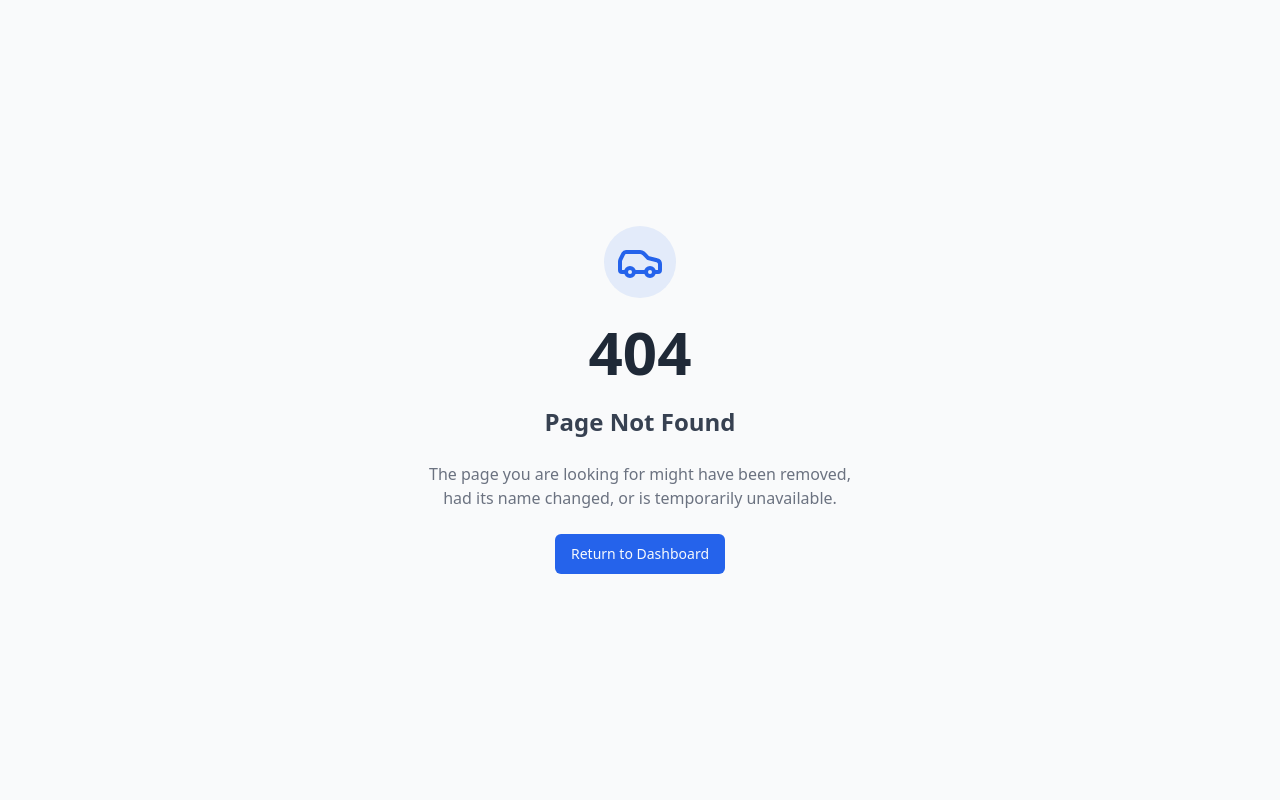
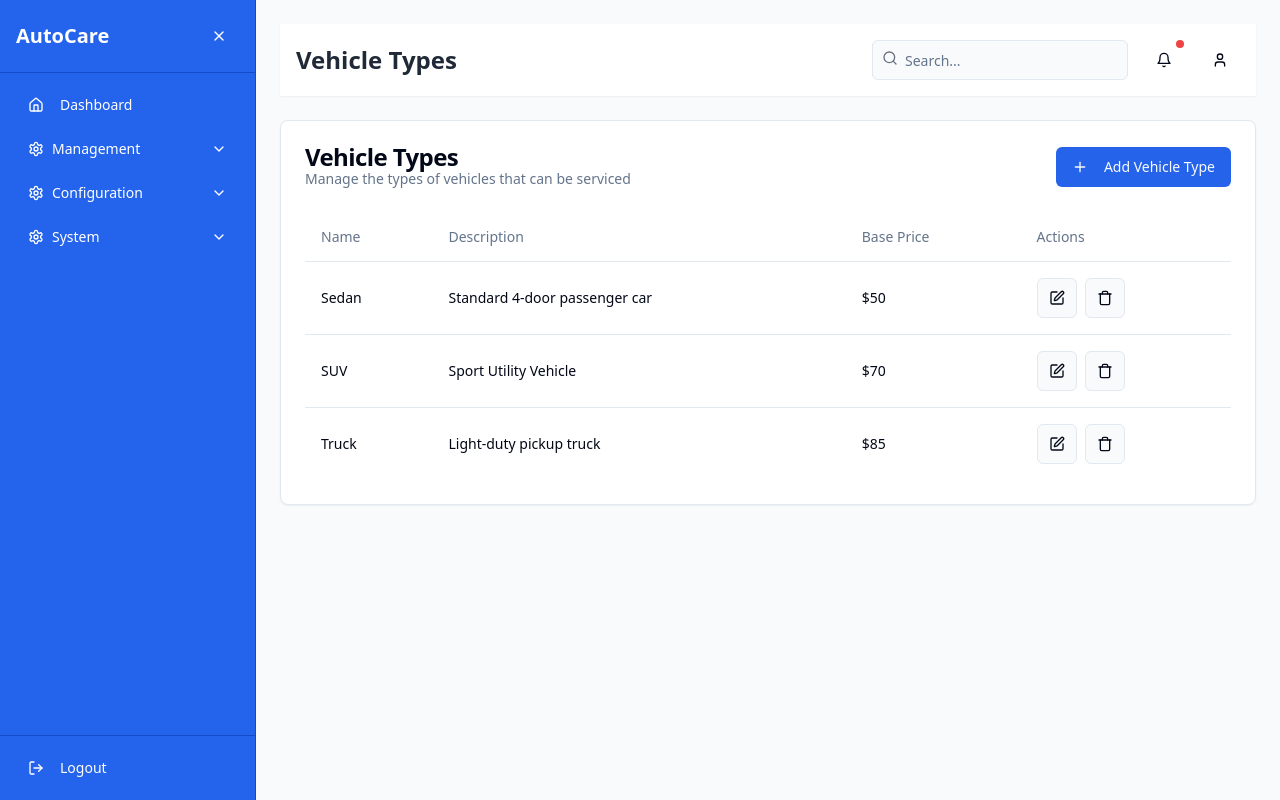
Before and after one commit to Hs1on7x/autocare-admin-control, a React (Vite) app: page /vehicle-types in a window 1280 px wide. Before the commit this address had no page. Built offline with nearby package versions, Linux system fonts and the light colour scheme.

Commit message:
Refactor: Implement management page

```diff
--- a/src/App.tsx
+++ b/src/App.tsx
@@ -8,6 +8,7 @@ import AdminLayout from "./components/AdminLayout";
 import Dashboard from "./pages/Dashboard";
 import ServiceProviders from "./pages/ServiceProviders";
 import PaymentGateways from "./pages/PaymentGateways";
+import VehicleTypes from "./pages/VehicleTypes";
 import NotFound from "./pages/NotFound";
 
 const queryClient = new QueryClient();
@@ -24,7 +25,7 @@ const App = () => (
             <Route path="/dashboard" element={<Dashboard />} />
             <Route path="/service-providers" element={<ServiceProviders />} />
             <Route path="/payment-gateways" element={<PaymentGateways />} />
-            {/* Add additional admin routes here */}
+            <Route path="/vehicle-types" element={<VehicleTypes />} />
           </Route>
           <Route path="*" element={<NotFound />} />
         </Routes>
--- /dev/null
+++ b/src/pages/VehicleTypes.tsx
@@ -0,0 +1,206 @@
+
+import React, { useState } from 'react';
+import AdminHeader from '@/components/AdminHeader';
+import { Card, CardContent, CardDescription, CardHeader, CardTitle } from '@/components/ui/card';
+import { Button } from '@/components/ui/button';
+import { Input } from '@/components/ui/input';
+import { Label } from '@/components/ui/label';
+import { Plus, Edit, Trash } from 'lucide-react';
+import {
+  Dialog,
+  DialogContent,
+  DialogDescription,
+  DialogFooter,
+  DialogHeader,
+  DialogTitle,
+  DialogTrigger,
+} from '@/components/ui/dialog';
+import {
+  Table,
+  TableBody,
+  TableCell,
+  TableHead,
+  TableHeader,
+  TableRow,
+} from '@/components/ui/table';
+
+interface VehicleType {
+  id: string;
+  name: string;
+  description: string;
+  basePrice: number;
+}
+
+const mockVehicleTypes: VehicleType[] = [
+  {
+    id: 'vt1',
+    name: 'Sedan',
+    description: 'Standard 4-door passenger car',
+    basePrice: 50,
+  },
+  {
+    id: 'vt2',
+    name: 'SUV',
+    description: 'Sport Utility Vehicle',
+    basePrice: 70,
+  },
+  {
+    id: 'vt3',
+    name: 'Truck',
+    description: 'Light-duty pickup truck',
+    basePrice: 85,
+  },
+];
+
+const VehicleTypes = () => {
+  const [vehicleTypes, setVehicleTypes] = useState<VehicleType[]>(mockVehicleTypes);
+  const [isDialogOpen, setIsDialogOpen] = useState(false);
+  const [currentVehicleType, setCurrentVehicleType] = useState<VehicleType | null>(null);
+
+  const handleSave = (e: React.FormEvent<HTMLFormElement>) => {
+    e.preventDefault();
+    const formData = new FormData(e.currentTarget);
+    const newVehicleType = {
+      id: currentVehicleType?.id || `vt${vehicleTypes.length + 1}`,
+      name: formData.get('name') as string,
+      description: formData.get('description') as string,
+      basePrice: Number(formData.get('basePrice')),
+    };
+
+    if (currentVehicleType) {
+      setVehicleTypes(vehicleTypes.map(vt =>
+        vt.id === currentVehicleType.id ? newVehicleType : vt
+      ));
+    } else {
+      setVehicleTypes([...vehicleTypes, newVehicleType]);
+    }
+    setIsDialogOpen(false);
+    setCurrentVehicleType(null);
+  };
+
+  const handleEdit = (vehicleType: VehicleType) => {
+    setCurrentVehicleType(vehicleType);
+    setIsDialogOpen(true);
+  };
+
+  const handleDelete = (id: string) => {
+    setVehicleTypes(vehicleTypes.filter(vt => vt.id !== id));
+  };
+
+  return (
+    <div className="space-y-6">
+      <AdminHeader title="Vehicle Types" />
+
+      <Card>
+        <CardHeader>
+          <div className="flex justify-between items-center">
+            <div>
+              <CardTitle>Vehicle Types</CardTitle>
+              <CardDescription>Manage the types of vehicles that can be serviced</CardDescription>
+            </div>
+            <Dialog open={isDialogOpen} onOpenChange={setIsDialogOpen}>
+              <DialogTrigger asChild>
+                <Button onClick={() => setCurrentVehicleType(null)}>
+                  <Plus className="h-4 w-4 mr-2" />
+                  Add Vehicle Type
+                </Button>
+              </DialogTrigger>
+              <DialogContent>
+                <form onSubmit={handleSave}>
+                  <DialogHeader>
+                    <DialogTitle>
+                      {currentVehicleType ? 'Edit Vehicle Type' : 'Add Vehicle Type'}
+                    </DialogTitle>
+                    <DialogDescription>
+                      Enter the details for the vehicle type.
+                    </DialogDescription>
+                  </DialogHeader>
+                  <div className="grid gap-4 py-4">
+                    <div className="grid gap-2">
+                      <Label htmlFor="name">Name</Label>
+                      <Input
+                        id="name"
+                        name="name"
+                        defaultValue={currentVehicleType?.name}
+                        placeholder="Enter vehicle type name"
+                        required
+                      />
+                    </div>
+                    <div className="grid gap-2">
+                      <Label htmlFor="description">Description</Label>
+                      <Input
+                        id="description"
+                        name="description"
+                        defaultValue={currentVehicleType?.description}
+                        placeholder="Enter description"
+                        required
+                      />
+                    </div>
+                    <div className="grid gap-2">
+                      <Label htmlFor="basePrice">Base Price</Label>
+                      <Input
+                        id="basePrice"
+                        name="basePrice"
+                        type="number"
+                        defaultValue={currentVehicleType?.basePrice}
+                        placeholder="Enter base price"
+                        required
+                      />
+                    </div>
+                  </div>
+                  <DialogFooter>
+                    <Button type="button" variant="outline" onClick={() => setIsDialogOpen(false)}>
+                      Cancel
+                    </Button>
+                    <Button type="submit">Save</Button>
+                  </DialogFooter>
+                </form>
+              </DialogContent>
+            </Dialog>
+          </div>
+        </CardHeader>
+        <CardContent>
+          <Table>
+            <TableHeader>
+              <TableRow>
+                <TableHead>Name</TableHead>
+                <TableHead>Description</TableHead>
+                <TableHead>Base Price</TableHead>
+                <TableHead>Actions</TableHead>
+              </TableRow>
+            </TableHeader>
+            <TableBody>
+              {vehicleTypes.map((vehicleType) => (
+                <TableRow key={vehicleType.id}>
+                  <TableCell>{vehicleType.name}</TableCell>
+                  <TableCell>{vehicleType.description}</TableCell>
+                  <TableCell>${vehicleType.basePrice}</TableCell>
+                  <TableCell>
+                    <div className="flex space-x-2">
+                      <Button
+                        variant="outline"
+                        size="icon"
+                        onClick={() => handleEdit(vehicleType)}
+                      >
+                        <Edit className="h-4 w-4" />
+                      </Button>
+                      <Button
+                        variant="outline"
+                        size="icon"
+                        onClick={() => handleDelete(vehicleType.id)}
+                      >
+                        <Trash className="h-4 w-4" />
+                      </Button>
+                    </div>
+                  </TableCell>
+                </TableRow>
+              ))}
+            </TableBody>
+          </Table>
+        </CardContent>
+      </Card>
+    </div>
+  );
+};
+
+export default VehicleTypes;
```
